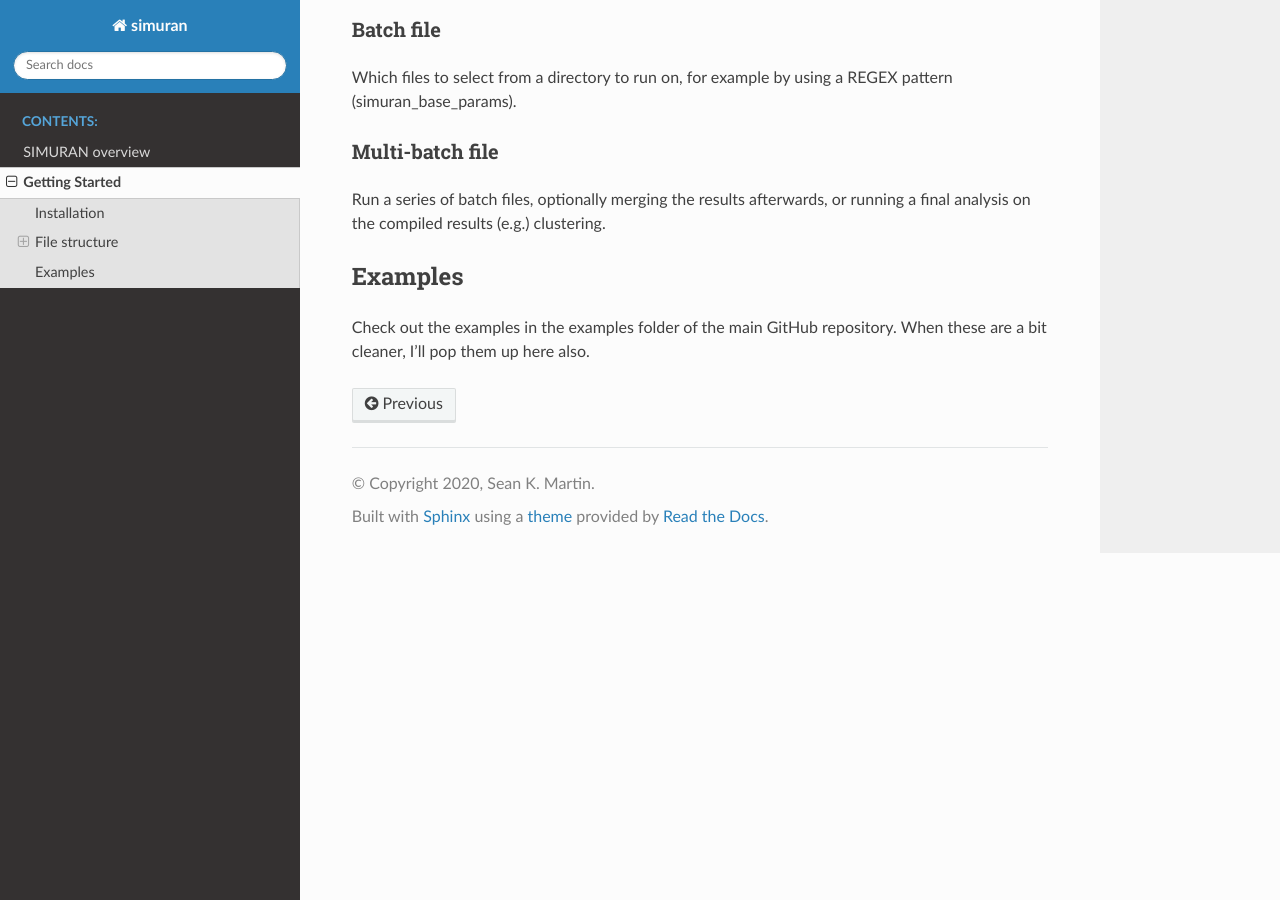
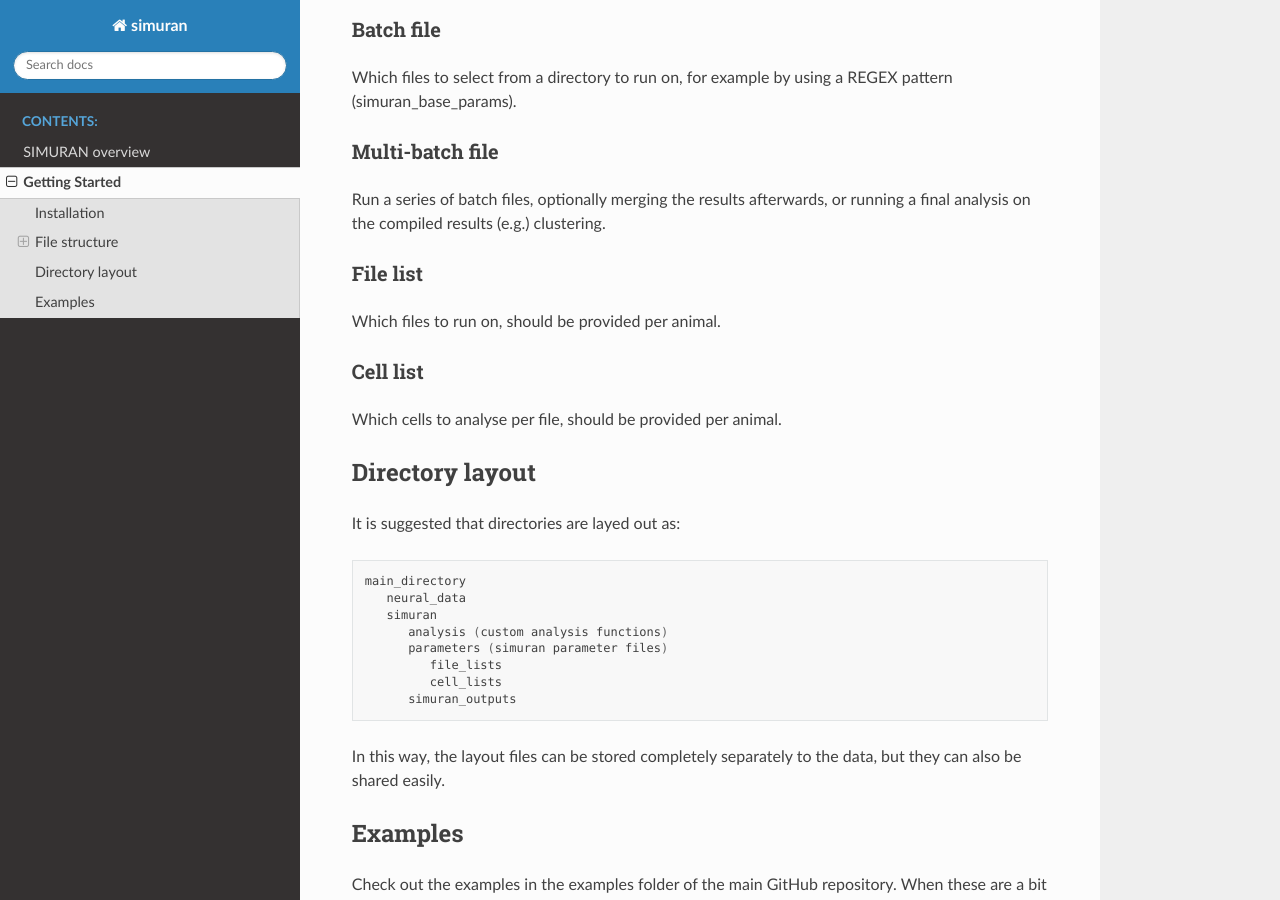
Before and after one commit to seankmartin/Simuran, a Sphinx documentation site: the page built from docs/getting-started.rst, in a window 1280 px wide and 900 px high, scrolled down 576 px. Built offline with Sphinx 7.4.7 and the Read the Docs theme 2.0.0, drawn with Linux system fonts in a browser that asks for light colours; pages that are not in the unit, such as notebooks, are missing from menus.

Commit message:
Update docs

```diff
--- a/docs/getting-started.rst
+++ b/docs/getting-started.rst
@@ -29,6 +29,33 @@ Multi-batch file
 ^^^^^^^^^^^^^^^^
 Run a series of batch files, optionally merging the results afterwards, or running a final analysis on the compiled results (e.g.) clustering.
 
+File list
+^^^^^^^^^
+Which files to run on, should be provided per animal.
+
+Cell list
+^^^^^^^^^
+Which cells to analyse per file, should be provided per animal.
+
+Directory layout
+----------------
+
+It is suggested that directories are layed out as:
+
+.. code-block:: shell
+
+   main_directory
+      neural_data
+      simuran
+         analysis (custom analysis functions)
+         parameters (simuran parameter files)
+            file_lists
+            cell_lists
+         simuran_outputs
+
+In this way, the layout files can be stored completely separately to the data,
+but they can also be shared easily.
+
 Examples
 --------
 Check out the examples in the examples folder of the main GitHub repository.
```
